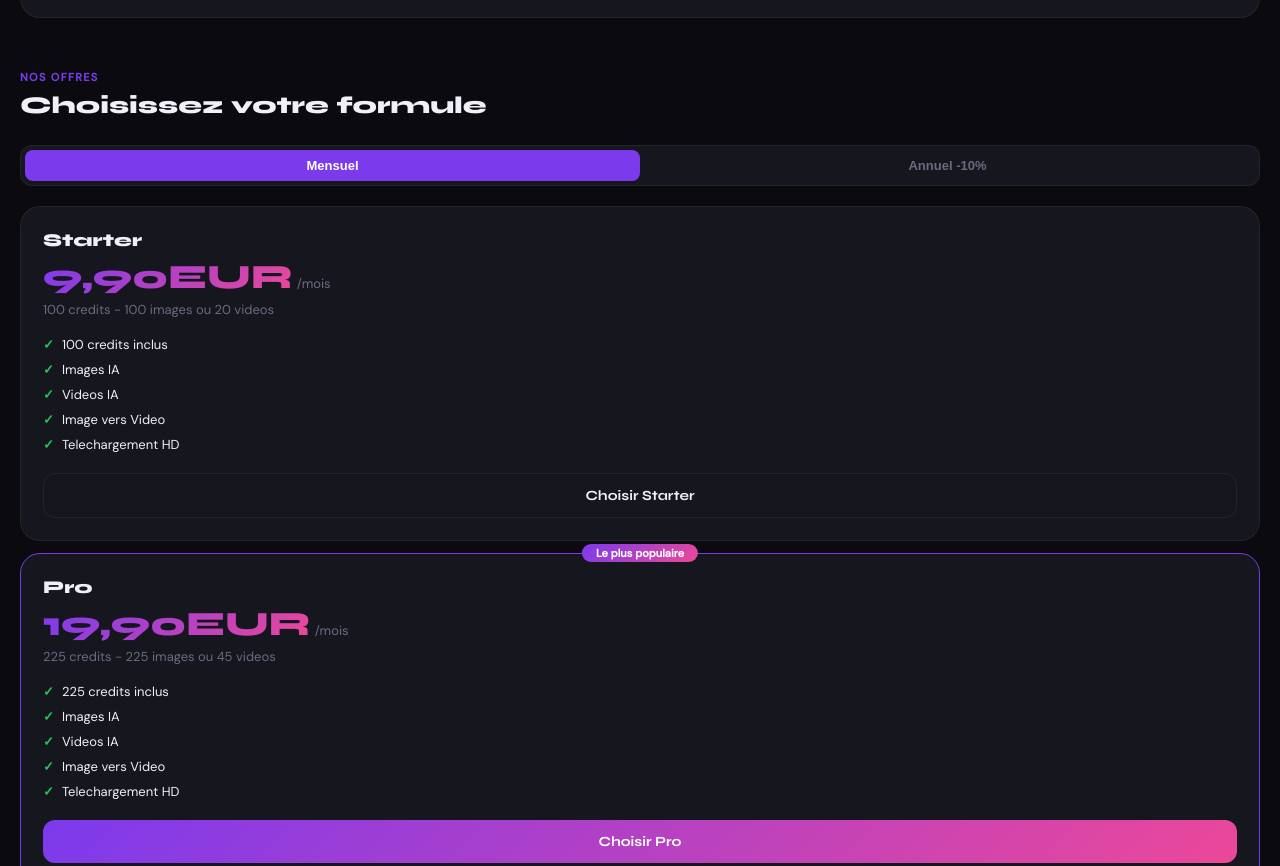
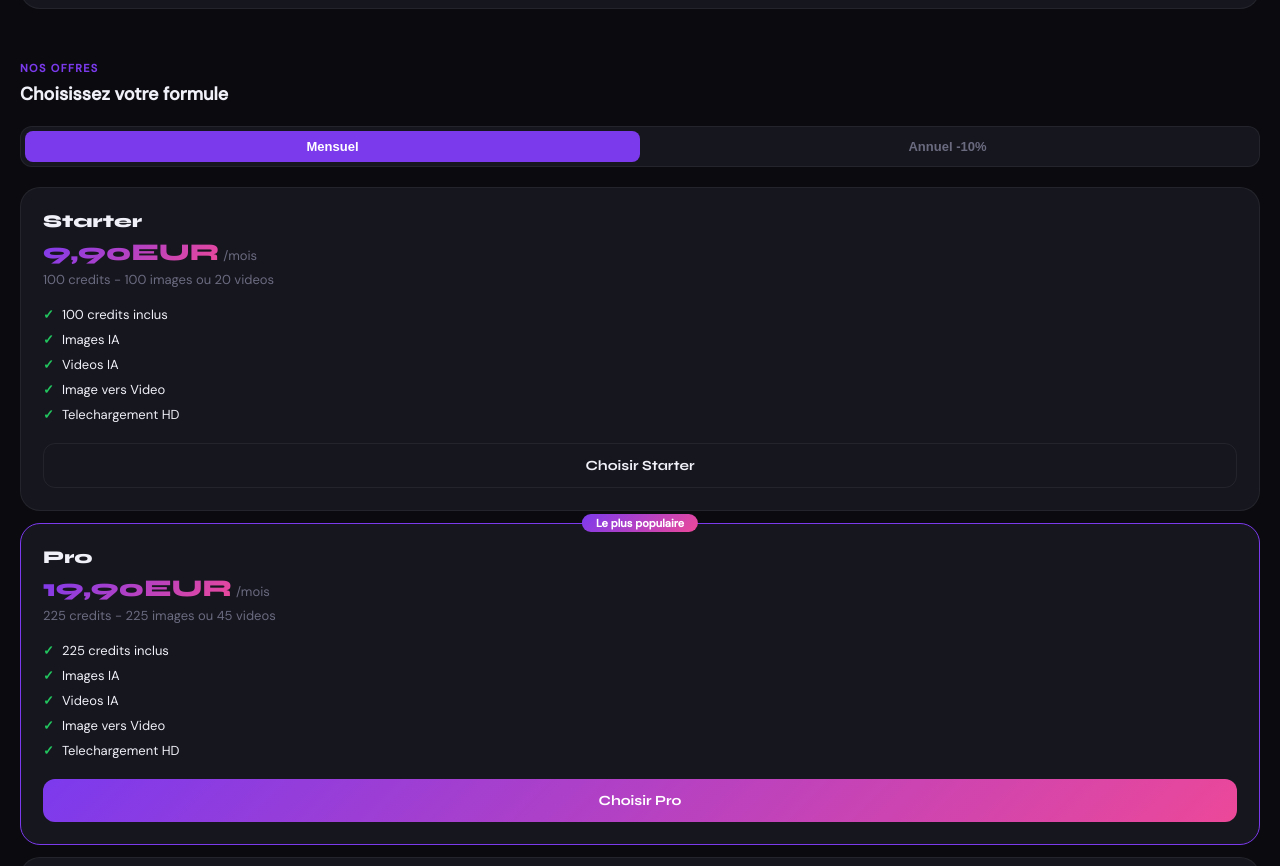
Before and after one commit to frisbiefr-coder/gladiator.ai, a website: page index.html in a window 1280 px wide. Shown: the part 1670-2536 px from the top of the page. Drawn offline with Linux system fonts and the light colour scheme.

Commit message:
Update index.html

```diff
--- a/index.html
+++ b/index.html
@@ -131,7 +131,7 @@ body.landing-mode .banner,body.landing-mode .tabs-wrapper,body.landing-mode #mai
 .stat-label{font-size:11px;color:var(--muted);margin-top:2px;}
 .lp-features{padding:40px 20px;}
 .section-label{font-size:11px;color:var(--accent);text-transform:uppercase;letter-spacing:0.12em;font-weight:600;margin-bottom:8px;}
-.section-title{font-family:'Syne',sans-serif;font-size:24px;font-weight:800;margin-bottom:24px;line-height:1.2;}
+.section-title{font-family:'DM Sans',sans-serif;font-size:18px;font-weight:700;margin-bottom:20px;line-height:1.3;}
 .feature-card{background:var(--card);border:1px solid var(--border);border-radius:20px;padding:20px;margin-bottom:12px;}
 .feature-icon{width:44px;height:44px;border-radius:12px;background:rgba(124,58,237,0.15);border:1px solid rgba(124,58,237,0.3);display:flex;align-items:center;justify-content:center;font-size:20px;margin-bottom:12px;}
 .feature-title{font-family:'Syne',sans-serif;font-size:16px;font-weight:700;margin-bottom:6px;}
@@ -145,7 +145,7 @@ body.landing-mode .banner,body.landing-mode .tabs-wrapper,body.landing-mode #mai
 .popular-tag{position:absolute;top:-10px;left:50%;transform:translateX(-50%);background:var(--gradient);color:white;border-radius:20px;padding:2px 14px;font-size:11px;font-weight:700;white-space:nowrap;}
 .lp-plan-name{font-family:'Syne',sans-serif;font-size:18px;font-weight:800;margin-bottom:6px;}
 .lp-plan-price-wrap{display:flex;align-items:baseline;gap:4px;margin-bottom:4px;}
-.lp-plan-price{font-family:'Syne',sans-serif;font-size:34px;font-weight:800;background:var(--gradient);-webkit-background-clip:text;-webkit-text-fill-color:transparent;background-clip:text;}
+.lp-plan-price{font-family:'Syne',sans-serif;font-size:24px;font-weight:800;background:var(--gradient);-webkit-background-clip:text;-webkit-text-fill-color:transparent;background-clip:text;}
 .lp-plan-period{color:var(--muted);font-size:13px;}
 .lp-plan-desc{color:var(--muted);font-size:13px;margin-bottom:14px;}
 .lp-plan-features{list-style:none;margin-bottom:16px;}
@@ -155,7 +155,7 @@ body.landing-mode .banner,body.landing-mode .tabs-wrapper,body.landing-mode #mai
 .lp-plan-btn.filled{background:var(--gradient);color:white;}
 .lp-plan-btn.outlined{background:transparent;border:1px solid var(--border);color:var(--text);}
 .lp-final-cta{margin:0 20px 48px;background:var(--card);border:1px solid var(--border);border-radius:24px;padding:36px 24px;text-align:center;}
-.lp-final-cta h2{font-family:'Syne',sans-serif;font-size:24px;font-weight:800;margin-bottom:10px;}
+.lp-final-cta h2{font-family:'DM Sans',sans-serif;font-size:18px;font-weight:700;margin-bottom:10px;}
 .lp-final-cta p{color:var(--muted);font-size:14px;margin-bottom:24px;}
 </style>
 </head>
```
